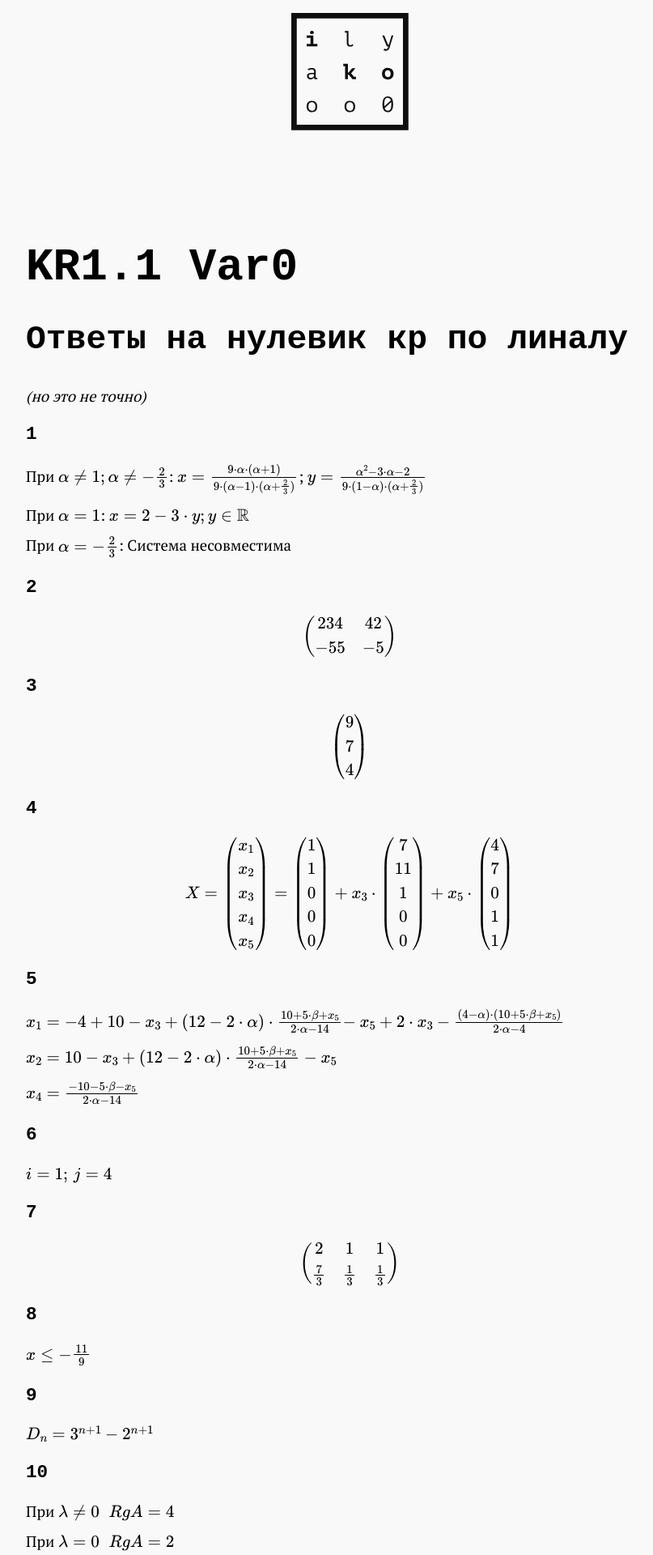
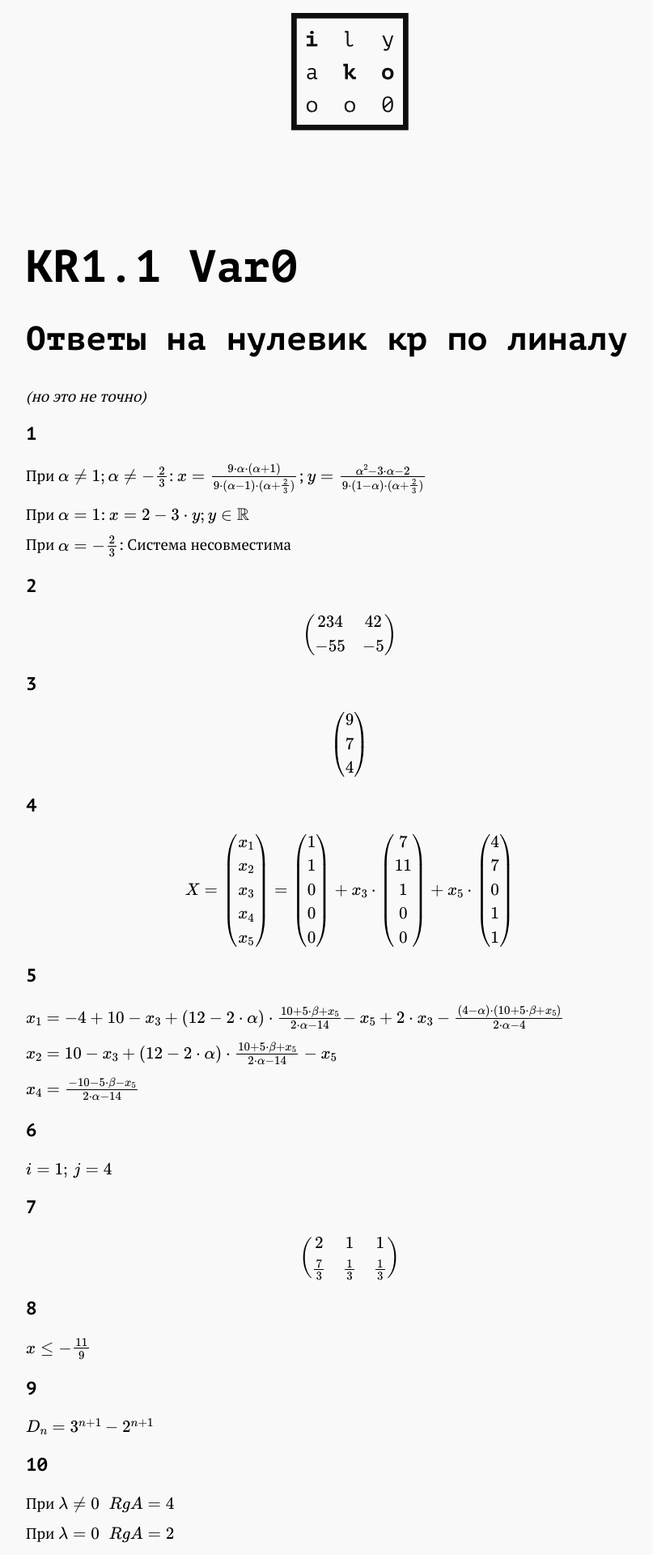
Before and after one commit to ilyakooo0/ilyakooo0.github.io, a Jekyll site: the page built from linal/KR11var0.md, in a window 1280 px wide. Shown: the top 1920 px of the page at 81% size, without its empty margins (208-1015 px from the left). Built offline with Jekyll 4.4.1, drawn with Linux system fonts in a browser that asks for light colours; some web fonts are replaced; formulas are drawn with MathJax 3.

Commit message:
Now host PT Mono myself

```diff
--- a/_includes/head.html
+++ b/_includes/head.html
@@ -1,14 +1,13 @@
 <head>
   <meta charset="utf-8">
   <meta http-equiv="X-UA-Compatible" content="IE=edge">
+  <link href="https://fonts.googleapis.com/css?family=PT+Serif&amp;subset=cyrillic" rel="stylesheet">
+  <link rel="stylesheet" href="/css/style.css">
   <meta name="viewport" content="width=device-width, initial-scale=1">
 
   <title>{% if page.title %}{{ page.title | escape }}{% else %}{{ site.title | escape }}{% endif %}</title>
   <meta name="description" content="{% if page.excerpt %}{{ page.excerpt | strip_html | strip_newlines | truncate: 160 }}{% else %}{{ site.description }}{% endif %}">
 
-  <link rel="stylesheet" href="/css/style.css">
-  <link href="https://fonts.googleapis.com/css?family=PT+Serif&amp;subset=cyrillic" rel="stylesheet">
-<link rel="stylesheet" media="screen" href="https://fontlibrary.org/face/pt-mono" type="text/css">
 <script type="text/javascript" async
   src="https://cdnjs.cloudflare.com/ajax/libs/mathjax/2.7.2/MathJax.js?config=TeX-AMS_SVG">
 </script>
--- a/css/style.sass
+++ b/css/style.sass
@@ -24,6 +24,12 @@ $linkStateColor: #777
 $linkColor: $linkStateColor
 $linkHoverColor: $textColor
 $logoDim: 150px
+
+@font-face
+    font-family: 'PT Mono'
+    src: url(/PTMono-Bold.woff)
+    font-weight: bold
+
 
 body
     background-color: $backgroundColor
```
Also changed, not shown: PTMono-Bold.ttf (deleted), PTMono-Bold.woff (added), 1 other file.
